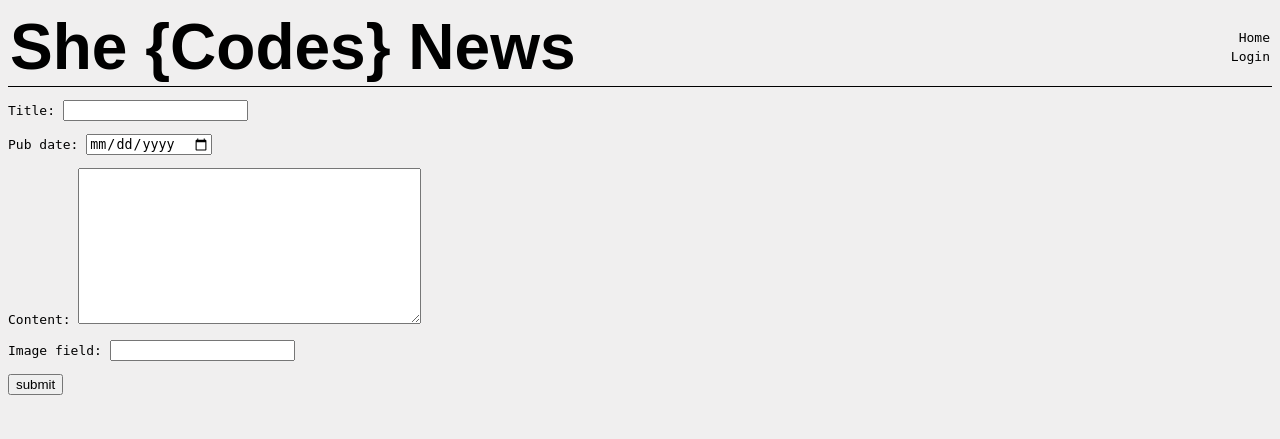
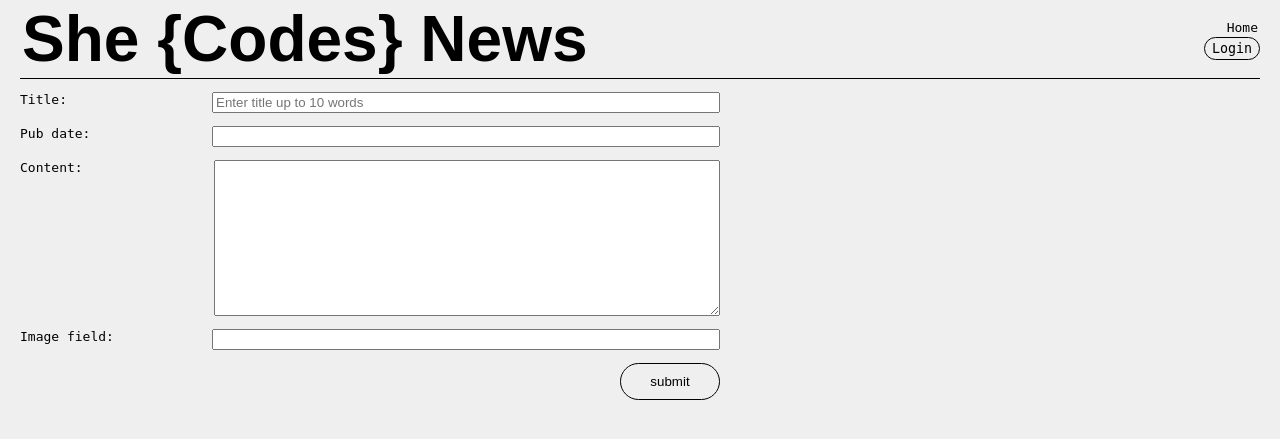
Before and after one commit to SheCodesAus/she-codes-django-news-project-AnnieJDesigns, a Django app: page /news/add-story/ in a window 1280 px wide. Shown: the top 439 px of the page. Run offline with Django 4.2, Linux system fonts and the light colour scheme; parts of the project's set-up code (start-up, migrations or seed data) failed here and were passed over; some web fonts are replaced.

Commit message:
Creation of news project
Creation of news project, stories by date, styling form, image field, functional login/out button

```diff
--- a/she_codes_news/news/forms.py
+++ b/she_codes_news/news/forms.py
@@ -11,3 +11,18 @@
             attrs={'class':'form-control',
             'placeholder':'Select a date','type':'date'}),
             }
+        labels = {
+            'title': 'Title',
+            'content': 'Content',
+            'image': 'Image URL',
+        }
+        widgets = {
+            'title': forms.TextInput(attrs={'class':'form-control', 'placeholder':'Enter title up to 10 words'}),
+
+
+        }
+
+ORDER_CHOICE = {
+    ('','newest first'),
+    ('oldest first')
+}
--- a/she_codes_news/news/models.py
+++ b/she_codes_news/news/models.py
@@ -7,7 +7,8 @@
     title = models.CharField(max_length=200)
     # author = models.CharField(max_length=200)
     author = models.ForeignKey(
-        USER, on_delete=models.CASCADE
+        USER, on_delete=models.CASCADE,
+        related_name="stories"
     )
     pub_date = models.DateTimeField()
     content = models.TextField()
--- a/she_codes_news/news/templates/news/createStory.html
+++ b/she_codes_news/news/templates/news/createStory.html
@@ -1,9 +1,11 @@
 {% extends "base.html" %}
 {% block content %}
-<form action="" method="post">
+<div class="create_story_form">
+    <form action="" method="post">
+        {% csrf_token %}
+        {{ form.as_p }}
+       <input type="submit" value="submit">
+    </form>
+ </div>
 
-    {% csrf_token %}
-    {{ form.as_p }}
-    <input type="submit" value="submit">
-</form>
 {% endblock %}
--- a/she_codes_news/news/templates/news/storyCard.html
+++ b/she_codes_news/news/templates/news/storyCard.html
@@ -1,8 +1,8 @@
 
 <div class="story-card" id="story-card-{{ position }}">
     <a href="{% url 'news:story' story.id %}">
-        {% if position < 5 %}
-            <img src="../static/news/images/placeholder-{{ position }}.jpg">
+        {% if story.image_field %}
+        <img src = "{{story.image_field}}">
         {% else %}
             <img src="https://picsum.photos/600">
         {% endif %}
--- a/she_codes_news/news/urls.py
+++ b/she_codes_news/news/urls.py
@@ -6,5 +6,7 @@
 urlpatterns = [
     path('', views.IndexView.as_view(), name='index'),
     path('<int:pk>/', views.StoryView.as_view(), name="story"),
+    # path('<int:pk>/edit', views.StoryEditView.as_view(), name="storyEdit"),
+    # path('<int:pk/delete/', views.StoryDeleteView.as_view(), name="storyDelete"),
     path('add-story/', views.AddStoryView.as_view(), name='newStory')
 ]
--- a/she_codes_news/news/views.py
+++ b/she_codes_news/news/views.py
@@ -1,8 +1,13 @@
+from django.contrib.auth import get_user_model
+from django.views import generic
 from django.views import generic
 from django.urls import reverse_lazy
+from django.contrib.auth.mixins import LoginRequiredMixin
 from .models import NewsStory
 from .forms import StoryForm
 
+
+User = get_user_model
 class IndexView(generic.ListView):
     template_name = 'news/index.html'
 
@@ -30,3 +35,27 @@
     def form_valid(self, form):
         form.instance.author = self.request.user
         return super().form_valid(form)
+
+# class StoryEditView(generic.UpdateView):
+#     model = NewsStory
+#     form_class = StoryForm
+#     fields = {'title', 'pub_date', 'content', 'image_field'}
+
+#     def get_success_url(self) -> str:
+#         return reverse_lazy('news:story', kwargs={"pk":self.kwargs["pk"]})
+
+#     def get_queryset(self):
+#         qs = super().get_queryset()
+#         if not self.request.user.is_authenticated:
+#             raise qs.model.DoesNotExist
+#         qs = qs.filter(author=self.request.user)
+#         return qs
+
+# class StoryDeleteView(LoginRequiredMixin.generic.DeleteView):
+#     models = NewsStory
+#     success_url = reverse_lazy('news:index')
+
+#     def get_queryset(self):
+#         """filter to only allow delete of own stories"""
+#         qs = super().get_queryset()
+#         return qs.filter(author=self.request.user)
--- a/she_codes_news/static/styles.css
+++ b/she_codes_news/static/styles.css
@@ -2,6 +2,10 @@
 
 body {
     background-color: rgb(240, 239, 239);
+}
+
+body {
+    margin: 0 20px;
 }
 
 header {
@@ -52,3 +56,37 @@
 a, p {
     font-family: monospace;
 }
+
+.create_story_form form p {
+    display: flex;
+    justify-content: space-between;
+    width: 700px;
+}
+
+
+.create_story_form form input, .create_story_form form textarea{
+    width: 500px;
+}
+
+.create_story_form form > input {
+    margin-left: 600px;
+    width: 100px;
+    padding: 10px 20px;
+    border-radius: 100px;
+    border: black 1px solid;
+}
+
+button {
+    border: black 1px solid;
+    border-radius: 30px;
+    padding: 3px 5px;
+}
+
+button:hover {
+    background-color: #000;
+    color: white;
+}
+
+button:hover a {
+    color: white;
+}
--- a/she_codes_news/templates/nav.html
+++ b/she_codes_news/templates/nav.html
@@ -1,9 +1,9 @@
 <nav>
     <a href="{% url 'news:index' %}">Home</a>
     {% if request.user.is_authenticated %}
-        <a href="#">{{ user.username }}</a>
-        <a href="{% url 'logout' %}">Logout</a>
+        <a href="{% url 'news:index' %}">{{ user.username }}</a>
+        <button><a href="{% url 'logout' %}">Logout</a></button>
     {% else %}
-        <a href="{% url 'login' %}">Login</a>
+    <button><a href="{% url 'login' %}">Login</a></button>
     {% endif %}
 </nav>
--- a/she_codes_news/users/models.py
+++ b/she_codes_news/users/models.py
@@ -1,8 +1,11 @@
 from django.db import models
 from django.contrib.auth.models import AbstractUser
+from django.contrib.auth import get_user_model
 
 class CustomUser(AbstractUser):
     pass
 
     def __str__(self):
         return self.username
+
+USER = get_user_model()
--- /dev/null
+++ b/she_codes_news/users/templates/users/usersAccount.html
@@ -0,0 +1,3 @@
+{% extends 'base.html' %}
+<h2>User's Page</h2>
+{% block content %}
--- a/she_codes_news/users/views.py
+++ b/she_codes_news/users/views.py
@@ -4,8 +4,6 @@
 from django.urls import reverse_lazy
 from django.views.generic.edit import CreateView
 from django.views import generic
-
-from .models import CustomUser
 from .forms import CustomUserCreationForm
 
 
```
Also changed, not shown: she_codes_news/news/static/news/styles.css (+6 -48 lines), she_codes_news/news/templates/news/index.html (+5 -2 lines), she_codes_news/news/templates/news/story.html (+6 -1 lines), she_codes_news/users/templates/registration/login.html (renamed from she_codes_news/users/templates/registration/logging.html), 3 other files.
